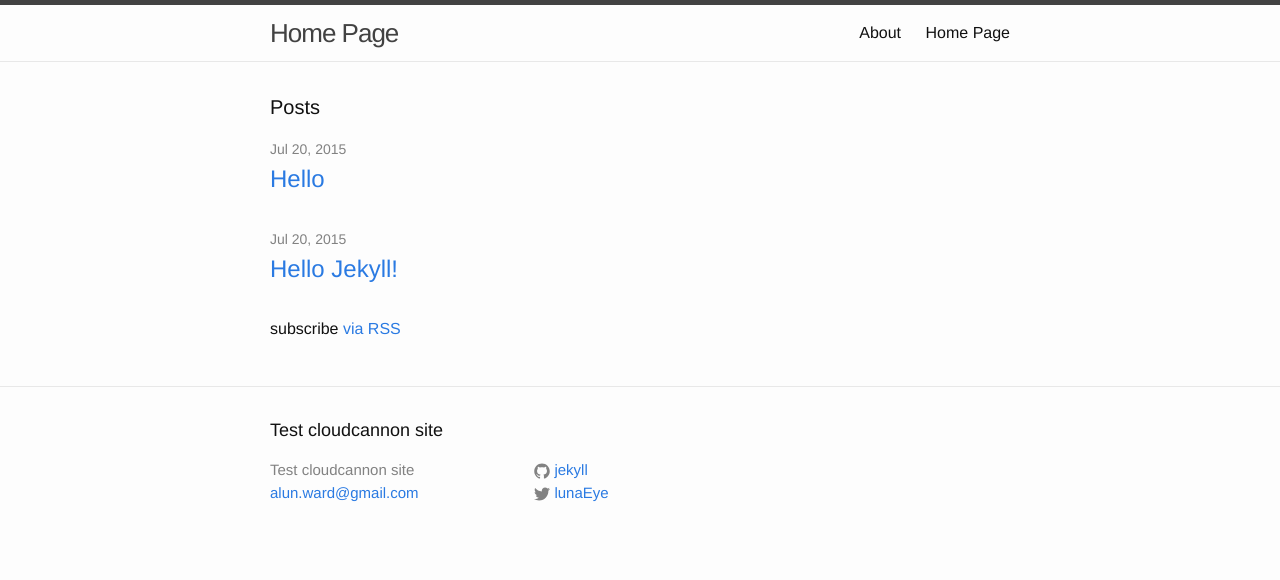
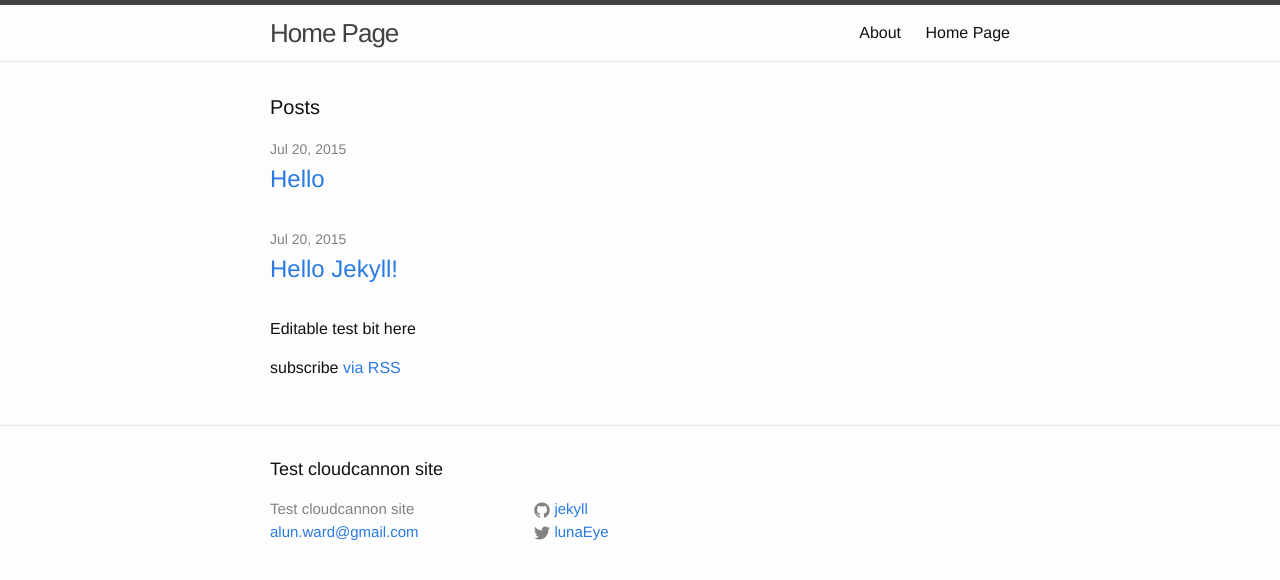
Before and after one commit to alunward/blog, a Jekyll site: the page built from index.html, in a window 1280 px wide. Shown: the top 580 px of the page. Built offline with Jekyll 4.4.1, drawn with Linux system fonts in a browser that asks for light colours.

Commit message:
Updated 'index.html' via CloudCannon

```diff
--- a/index.html
+++ b/index.html
@@ -18,7 +18,7 @@ title: Home Page
       </li>
     {% endfor %}
   </ul>
-
+    <p class="editable">Editable test bit here</p>
   <p class="rss-subscribe">subscribe <a href="{{ "/feed.xml" | prepend: site.baseurl }}">via RSS</a></p>
 
 </div>
```
